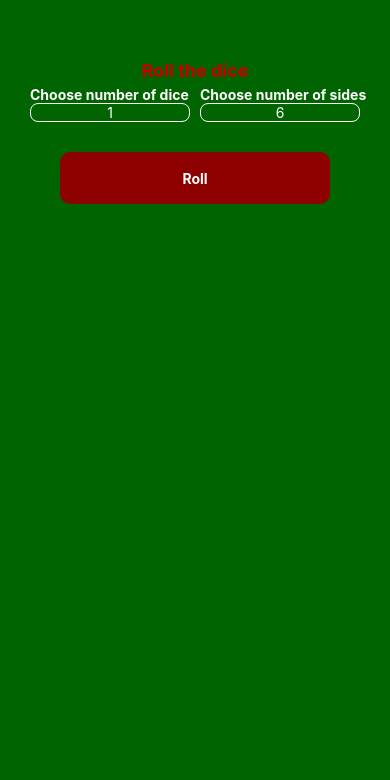
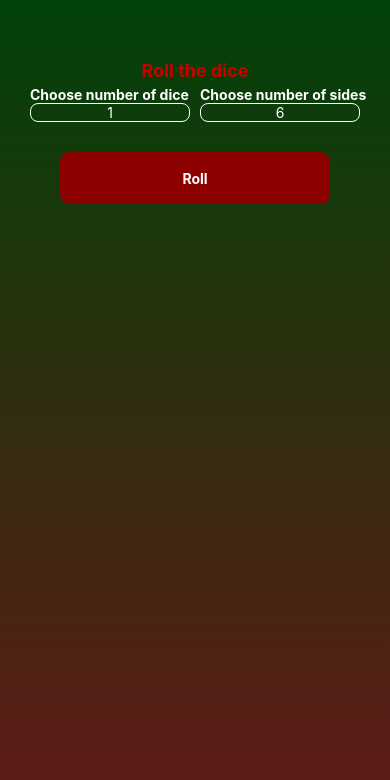
Before and after one commit to NelsonSoaresNC/dice_react_native, a React Native app: screen / in a window 390 px wide. Shown: the top 780 px of the page. Built offline with nearby package versions, Linux system fonts and the light colour scheme.

Commit message:
gradient working

```diff
--- a/App.tsx
+++ b/App.tsx
@@ -1,8 +1,9 @@
 import { StatusBar } from 'expo-status-bar';
 import { StyleSheet, Text, View } from 'react-native';
-import InputDice from './src/components/InputsDice';
+import InputDice from './src/components/inputsDice';
 import { useState } from 'react';
 import DiceDisplay from './src/components/diceDisplay';
+import { LinearGradient } from 'expo-linear-gradient';
 
 export default function App() {
 
@@ -17,15 +18,16 @@ export default function App() {
   return (
     <>
       <StatusBar style='light' />
-      <View style={styles.container}>
+      <LinearGradient colors={["#004208ff", "#641818ff"]}style={styles.container}>
           <Text style={styles.title}>Roll the dice</Text>
           <InputDice dice={dice}
             setDice={setDice}
             sides={sides}
             setSides={setSides}
             onRoll={handleRoll} />
-      </View>
+
         <DiceDisplay dice={dice} sides={sides} rollTrigger={rollTrigger} />
+      </LinearGradient>
     </>
   );
 }
@@ -36,7 +38,6 @@ const styles = StyleSheet.create({
     alignItems: 'center',
     flexDirection: "column",
     padding: 60,
-    backgroundColor: "darkgreen"
   },
   title: {
     color: "#ca0000ff",
--- a/package.json
+++ b/package.json
@@ -10,6 +10,7 @@
   },
   "dependencies": {
     "expo": "~53.0.20",
+    "expo-linear-gradient": "^14.1.5",
     "expo-status-bar": "~2.2.3",
     "react": "19.0.0",
     "react-native": "0.79.5"
```
Also changed, not shown: 1 other file (tests, documents, lock files or other folders). Lines whose indentation alone changed are shown as unchanged.
